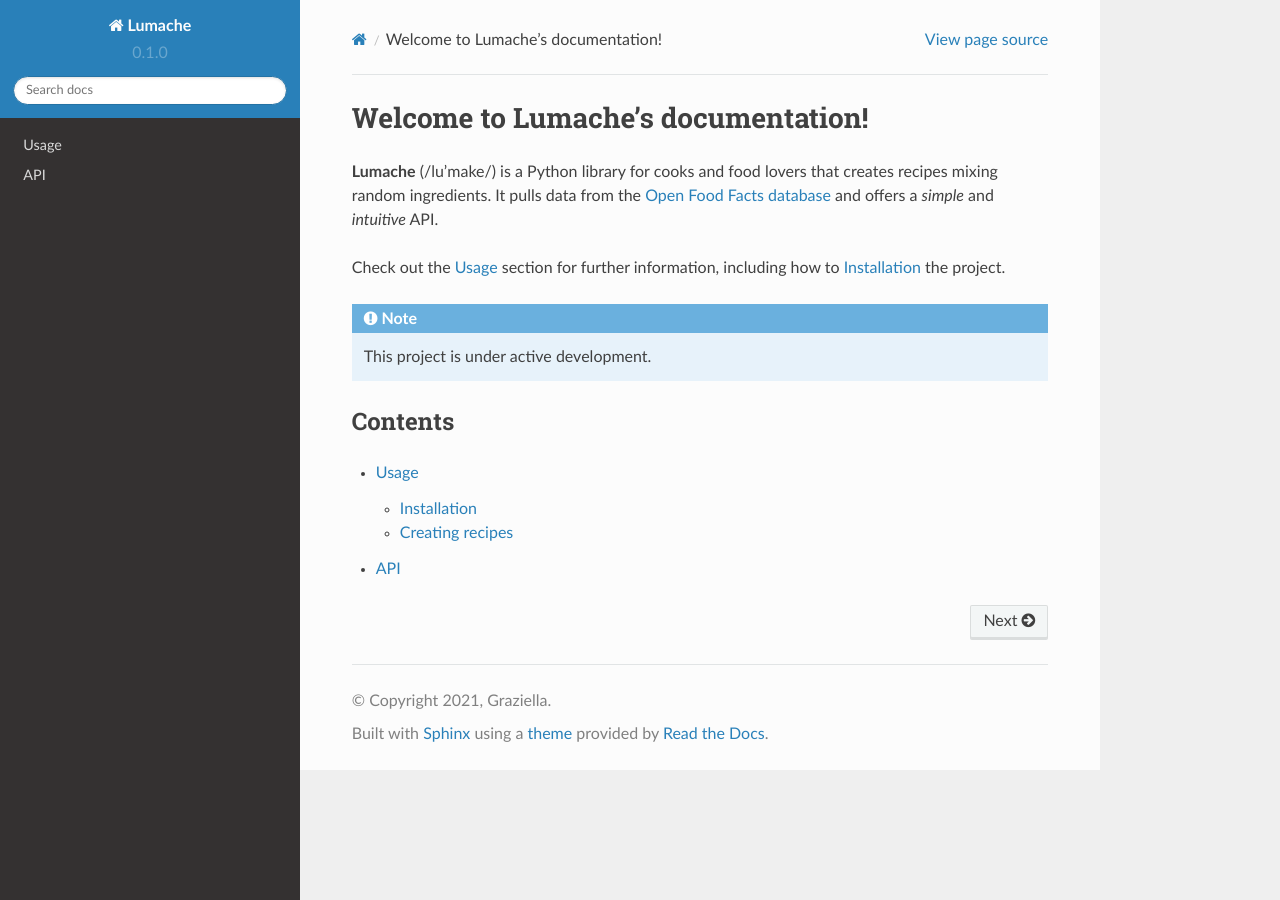
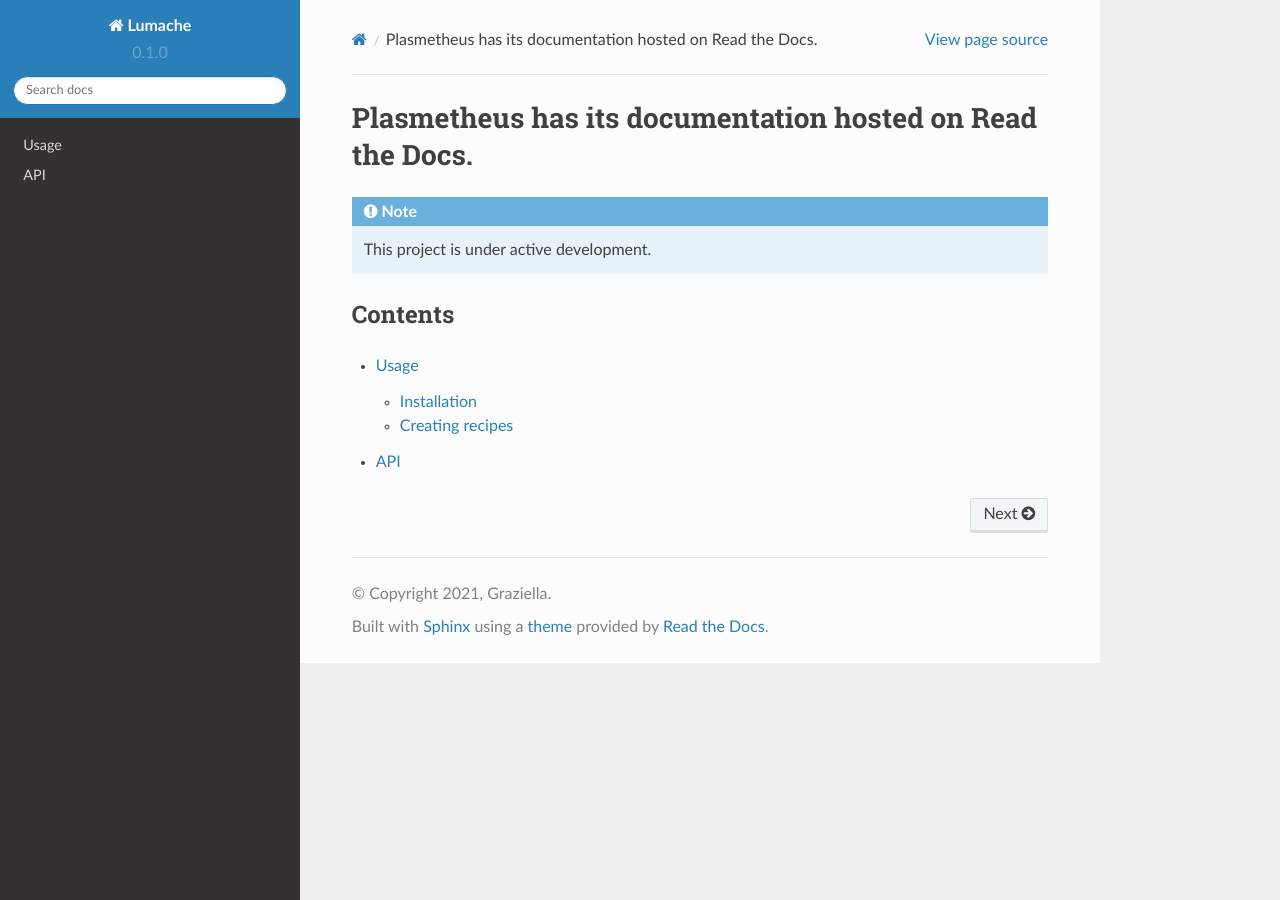
Before and after one commit to LucianSpitzner/plasmetheus, a Sphinx documentation site: the page built from docs/source/index.rst, in a window 1280 px wide. Built offline with Sphinx 7.4.7 and the Read the Docs theme 2.0.0, drawn with Linux system fonts in a browser that asks for light colours.

Commit message:
Update index.rst

```diff
--- a/docs/source/index.rst
+++ b/docs/source/index.rst
@@ -1,13 +1,6 @@
-Welcome to Lumache's documentation!
+Plasmetheus has its documentation hosted on Read the Docs.
 ===================================
 
-**Lumache** (/lu'make/) is a Python library for cooks and food lovers
-that creates recipes mixing random ingredients.
-It pulls data from the `Open Food Facts database <https://world.openfoodfacts.org/>`_
-and offers a *simple* and *intuitive* API.
-
-Check out the :doc:`usage` section for further information, including
-how to :ref:`installation` the project.
 
 .. note::
 
```
